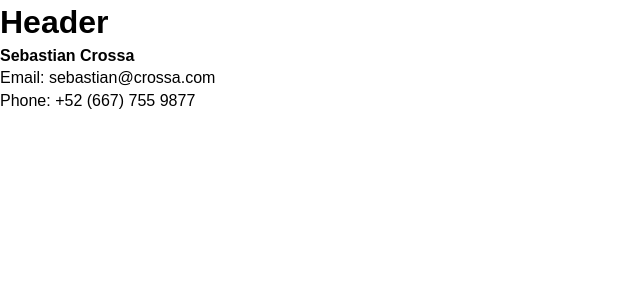
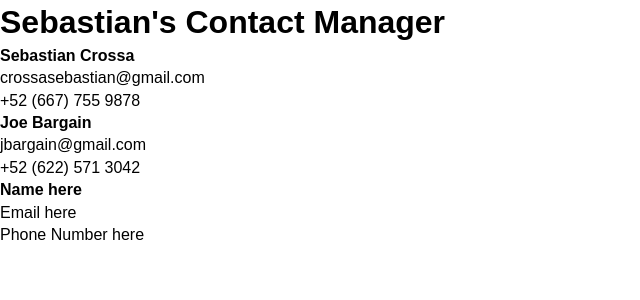
Before and after one commit to sebastiancrossa/contactus, a React (Create React App) app: page / in a window 1280 px wide. Shown: the top 300 px of the page, without its empty margins (0-640 px from the left). Built offline with nearby package versions, Linux system fonts and the light colour scheme.

Commit message:
Added defaultProps and PropTypes

```diff
--- a/src/App.js
+++ b/src/App.js
@@ -7,7 +7,10 @@ class App extends Component {
   render() {
     return (
       <div className="App">
-        <Header />
+        <Header branding="Sebastian's Contact Manager" />
+        <Contact name="Sebastian Crossa" email="crossasebastian@gmail.com" phoneNumber="+52 (667) 755 9878" />
+        <Contact name="Joe Bargain" email="jbargain@gmail.com" phoneNumber="+52 (622) 571 3042" />
+
         <Contact />
       </div>
     );
--- a/src/components/Contact.js
+++ b/src/components/Contact.js
@@ -1,17 +1,32 @@
-import React, { Component } from 'react'
+import React, { Component } from 'react';
+import PropTypes from 'prop-types';
 
 class Contact extends Component {
     render() {
+        const { name, email, phoneNumber } = this.props;
+
         return (
             <div>
-                <h4>Sebastian Crossa</h4>
+                <h4>{name}</h4>
                 <ul>
-                    <li>Email: sebastian@crossa.com</li>
-                    <li>Phone: +52 (667) 755 9877</li>
+                    <li>{email}</li>
+                    <li>{phoneNumber}</li>
                 </ul>
             </div>
         )
     }
 }
 
+Contact.defaultProps = {
+    name: 'Name here',
+    email: 'Email here',
+    phoneNumber: 'Phone Number here'
+};
+
+Contact.propType = {
+    name: PropTypes.string.isRequired,
+    email: PropTypes.string.isRequired,
+    phoneNumber: PropTypes.string.isRequired
+};
+
 export default Contact;
--- a/src/components/Header.js
+++ b/src/components/Header.js
@@ -1,11 +1,22 @@
-import React from 'react'
+import React from 'react';
+import PropTypes from 'prop-types';
 
-const Header = () => {
+const Header = (props) => {
+    const { branding } = props;
+
     return (
         <div>
-            <h1>Header</h1>
+            <h1>{branding}</h1>
         </div>
     );
-}
+};
+
+Header.defaultProps = {
+    branding: 'My App'
+};
+
+Header.propTypes = {
+    branding: PropTypes.string.isRequired
+};
 
 export default Header;
```
